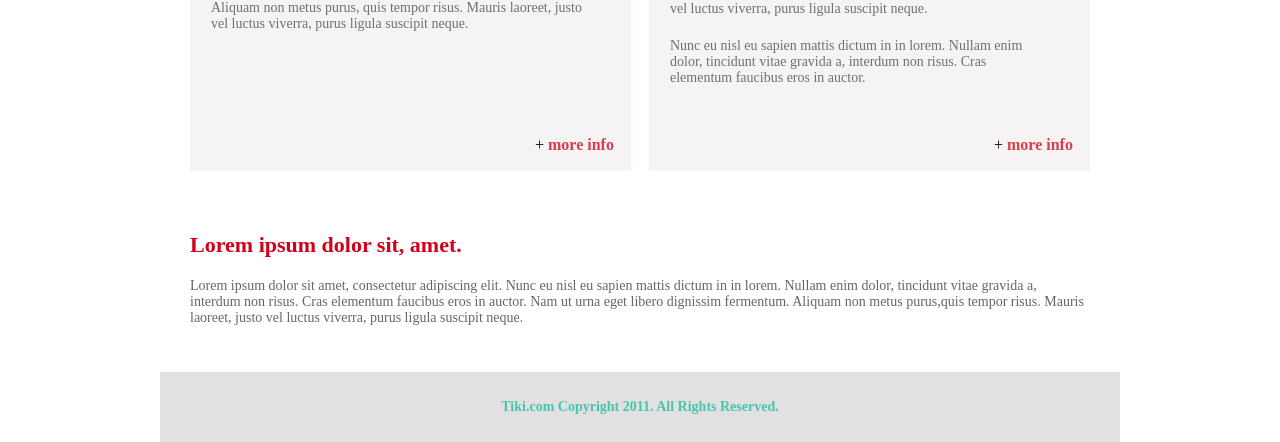
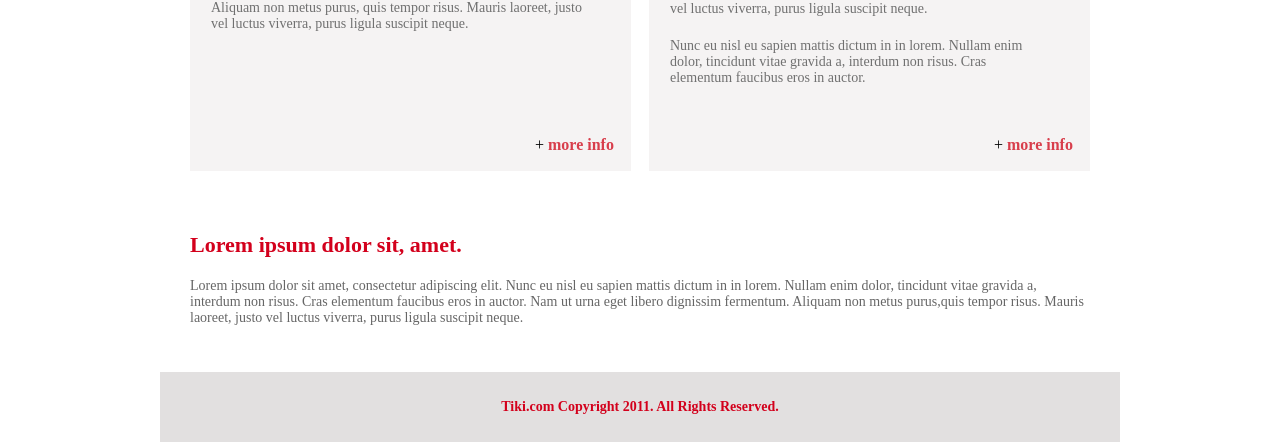
Before and after one commit to jramos22/Examen-Final-web, a plain HTML site: page index.html in a window 1280 px wide. Shown: the part 460-902 px from the top of the page. Drawn offline with Linux system fonts and the light colour scheme.

Commit message:
cambio el color de las letras del final, no se por que el Photosop me lo mostraba de color verde agua y es de color rojo

```diff
--- a/CSS/style.css
+++ b/CSS/style.css
@@ -158,5 +158,5 @@
     padding: 27px 340px;
     background-color: #e2e0e0;
     font-size: 14px;
-    color:#45c6ad;
+    color:#d3001c;
 }
```
